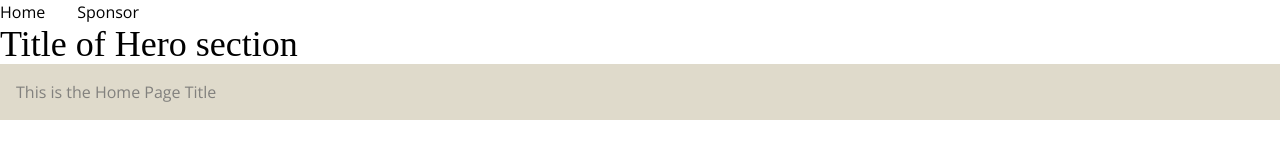
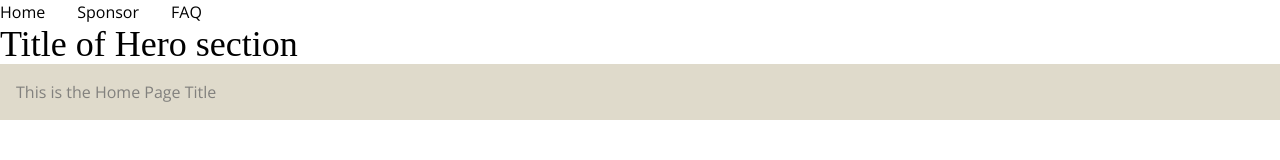
Before and after one commit to solawi-projects/baum-bauer-frontend, a React (Vite) app: page / in a window 1280 px wide. Shown: the top 160 px of the page. Built offline with nearby package versions, Linux system fonts and the light colour scheme; a web font is replaced by a local one.

Commit message:
initial setup

```diff
--- a/src/components/Navbar.jsx
+++ b/src/components/Navbar.jsx
@@ -11,6 +11,8 @@ const Navbar = () => {
     >
       <Link to="/">Home</Link>
       <Link to="/sponsor">Sponsor</Link>
+      <Link to="/Faq">FAQ</Link>
+
     </div>
   );
 };
```
